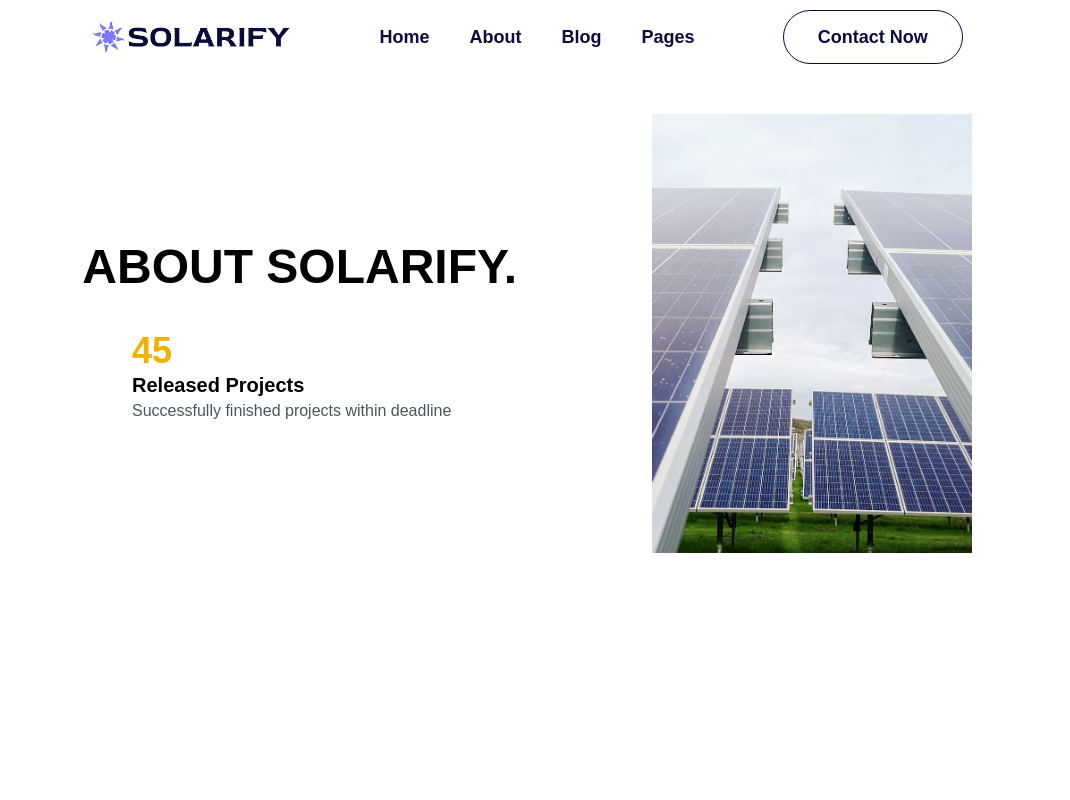
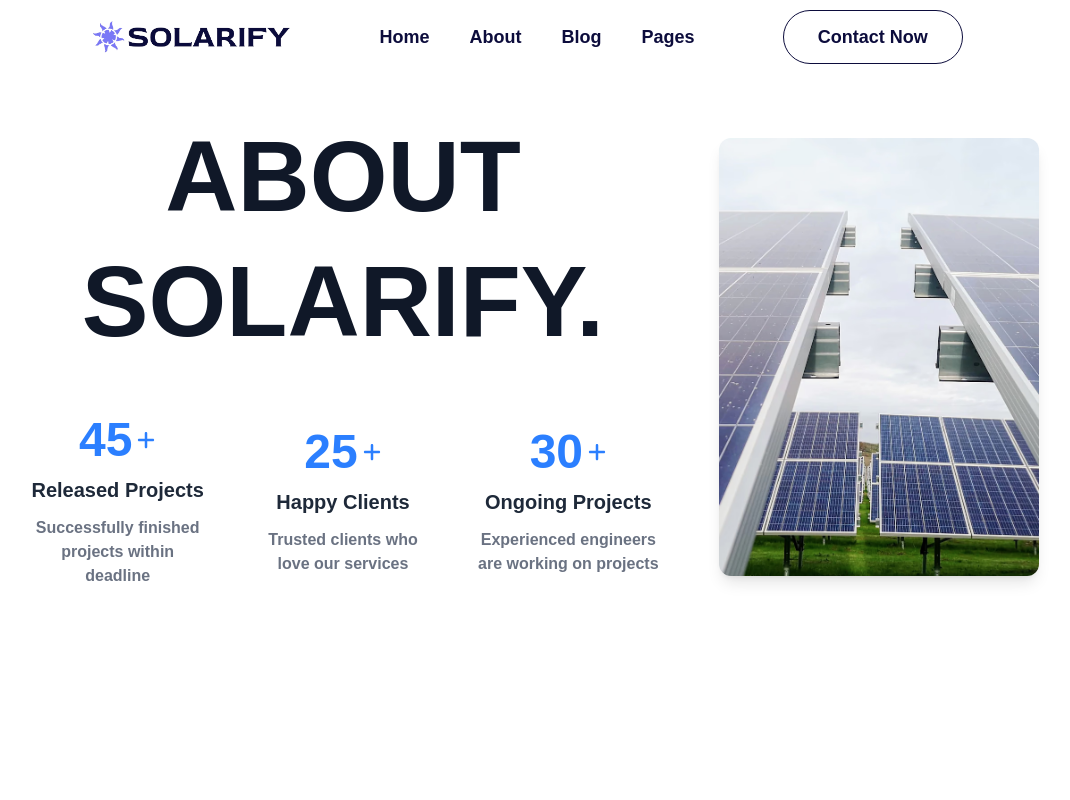
Before and after one commit to MuhammadSufian98/Solarify, a React (Vite) app in the folder solarify/: page /about in a window 1280 px wide. Shown: the top 800 px of the page, without its empty margins (113-1183 px from the left). Built offline with nearby package versions, Linux system fonts and the light colour scheme.

Commit message:
about page

```diff
--- a/solarify/src/components/AboutComp/Hero.jsx
+++ b/solarify/src/components/AboutComp/Hero.jsx
@@ -1,37 +1,61 @@
 import React from 'react';
-
+import { FaPlus } from "react-icons/fa6";
 
 const iconArray = [
   {
     id: 1,
     icon: "45",
+    plus:<FaPlus className="text-xl font-semibold" />,
     heading: "Released Projects",
     desc: "Successfully finished projects within deadline",
   },
-  // You can add more items here later
+  {
+    id: 2,
+    icon: "25",
+    plus:<FaPlus className="text-xl font-semibold" />,
+    heading: "Happy Clients",
+    desc: "Trusted clients who love our services",
+  },
+  {
+    id: 3,
+    icon: "30",
+    plus:<FaPlus className="text-xl font-semibold" />,
+    heading: "Ongoing Projects",
+    desc: "Experienced engineers are working on projects",
+  },
 ];
 
 const Hero = () => {
   return (
-    <div className="w-full min-h-screen">
-      <div className="w-[80%] mx-auto flex justify-between items-center py-10">
+    <div className="w-full min-h-screen bg-white">
+      <div className="w-[80%] mx-auto flex flex-col lg:flex-row justify-between items-center py-10 gap-12">
         {/* Left Section */}
-        <div className="flex flex-col gap-10 max-w-xl">
-          <h1 className="text-5xl font-bold">ABOUT SOLARIFY.</h1>
-          <div className="flex w-full gap-6">
+        <div className="flex flex-col gap-10 max-w-3xl">
+          <h1 className="text-2xl font-bold md:text-[100px] text-center md:font-bold text-gray-900 leading-tight">
+            ABOUT <span className="">SOLARIFY.</span>
+          </h1>
+
+          <div className="grid grid-cols-1 sm:grid-cols-2 lg:grid-cols-3 gap-5">
             {iconArray.map((item) => (
-              <div key={item.id} className="border-r-2 pr-4 last:border-none">
-                <div className="text-4xl font-bold text-yellow-500">{item.icon}</div>
-                <h2 className="text-xl font-semibold mt-2">{item.heading}</h2>
-                <p className="text-gray-600">{item.desc}</p>
+              <div
+                key={item.id}
+                className=" border-none lg:border-r lg:border-gray-400 flex flex-col gap-3 p-3 text-center "
+              >
+                <div className="text-5xl flex gap-1 font-bold text-blue-500 mb-2">{item.icon}{item.plus}</div>
+                <h2 className="text-xl font-semibold text-gray-800 mb-1">{item.heading}</h2>
+                <p className="text-gray-500 text-md font-semibold  ">{item.desc}</p>
               </div>
             ))}
           </div>
         </div>
 
         {/* Right Image */}
-        <div className="w-80">
-          <img className="w-full" src="/About/hero.avif" alt="About Solarify" />
+        <div className="w-full sm:w-80  flex-shrink-0">
+          <img
+            className="w-full h-auto hover:transform hover:scale-102 transition duration-200 cursor-text rounded-xl shadow-lg"
+            src="/About/hero.avif"
+            alt="About Solarify"
+          />
         </div>
       </div>
     </div>
```
